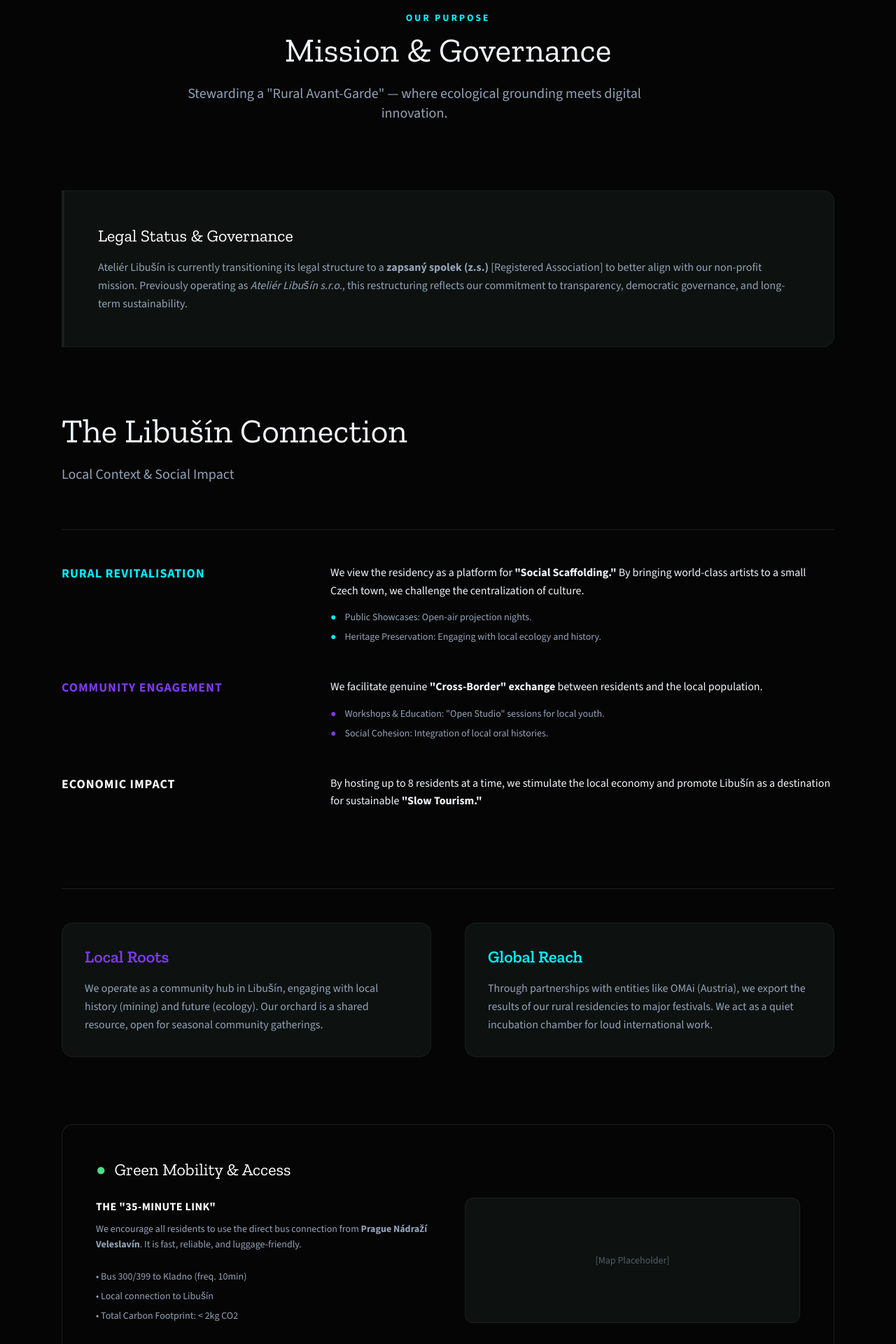
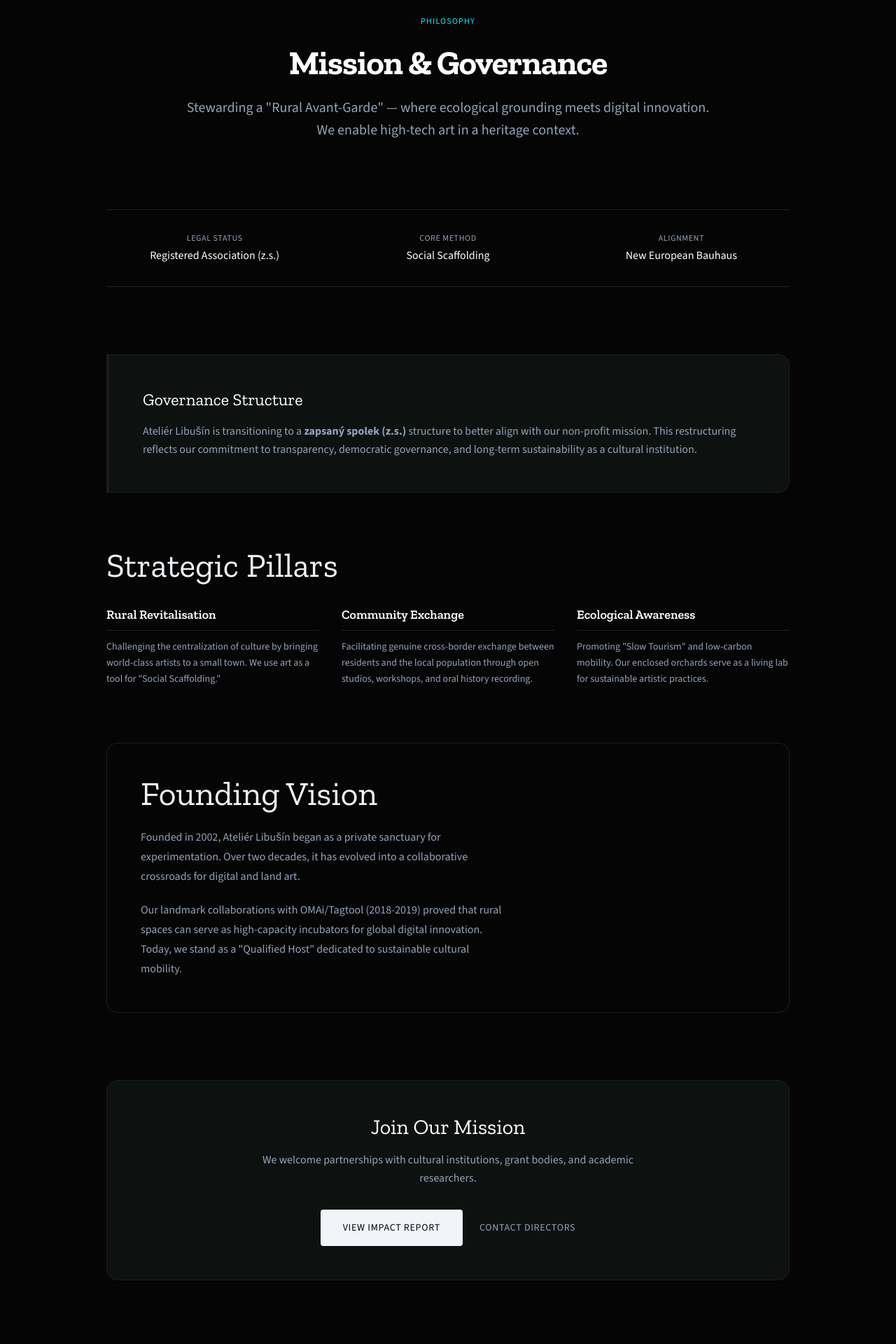
Before and after one commit to dberzon/atelier-libusin-site, a Next.js app: page /mission in a window 1280 px wide. Shown: the part 120-2040 px from the top of the page at 70% size. Built offline with nearby package versions, Linux system fonts and the light colour scheme.

Commit message:
feat: Add new content pages for timeline, contact, hosts, mission, and residency.

```diff
--- a/app/contact/page.tsx
+++ b/app/contact/page.tsx
@@ -1,48 +1,57 @@
+import type { Metadata } from 'next'
 import SectionHeader from '../../components/ui/SectionHeader'
 import LinkButton from '../../components/ui/LinkButton'
+import FeatureCard from '../../components/ui/FeatureCard'
 
-export const metadata = { title: 'Contact — Ateliér Libušín' }
+export const metadata: Metadata = { title: 'Contact — Ateliér Libušín' }
 
 export default function Contact() {
     return (
-        <div className="container max-w-4xl mx-auto px-6 py-24 space-y-16">
+        <div className="container max-w-5xl mx-auto px-6 py-24 space-y-24">
+
+            {/* Header */}
             <SectionHeader
-                eyebrow="Get in Touch"
-                title="Contact Us"
-                subtitle="For general inquiries, press, and partnerships."
+                eyebrow="Information"
+                title="Visit & Contact"
+                subtitle="Reach out for partnerships, visits, or general inquiries."
                 align="center"
             />
 
-            <div className="grid md:grid-cols-2 gap-12">
-                {/* General Info */}
-                <div className="space-y-8">
-                    <div className="p-8 rounded-2xl bg-[var(--bg-panel)] border border-white/5">
-                        <h3 className="text-xl font-serif text-white mb-4">General Inquiries</h3>
-                        <p className="text-[var(--text-muted)] mb-6">
-                            For questions about the residency program or visiting the site.
-                        </p>
-                        <a href="mailto:info@atelierlibusin.cz" className="text-[var(--brand)] hover:underline text-lg">info@atelierlibusin.cz</a>
-                    </div>
+            {/* Contact Blocks */}
+            <div className="grid md:grid-cols-3 gap-8">
+                <FeatureCard
+                    title="General Inquiries"
+                    description="For questions about the site, partnerships, or scheduling a visit."
+                    href="mailto:berzon73@gmail.com"
+                    icon={<span className="text-2xl">✉️</span>}
+                />
+                <FeatureCard
+                    title="Location"
+                    description="Libušín, Central Bohemia. 35 mins from Prague (Bus 300/399 from Nádraží Veleslavín)."
+                    href="https://maps.app.goo.gl/placeholder"
+                    icon={<span className="text-2xl">📍</span>}
+                />
+                <FeatureCard
+                    title="Press Office"
+                    description="Download our press kit or request hi-res documentation."
+                    href="/press"
+                    icon={<span className="text-2xl">🗞️</span>}
+                />
+            </div>
 
-                    <div className="p-8 rounded-2xl bg-[var(--bg-panel)] border border-white/5">
-                        <h3 className="text-xl font-serif text-white mb-4">Location</h3>
-                        <address className="not-italic text-[var(--text-muted)] space-y-2">
-                            <p>Ateliér Libušín</p>
-                            <p>Libušín, Czech Republic</p>
-                            <p className="text-sm opacity-60 mt-4">35 mins from Prague (Metro A / Bus)</p>
-                        </address>
-                    </div>
+            {/* Application CTA */}
+            <section className="bg-[var(--bg-panel)] rounded-2xl p-12 border border-white/5 text-center space-y-8">
+                <div>
+                    <h2 className="text-3xl font-serif text-white mb-4">Applying for Residency?</h2>
+                    <p className="text-[var(--text-muted)] max-w-xl mx-auto">
+                        We accept applications exclusively through our online portal. Please do not send portfolios via email.
+                    </p>
                 </div>
-
-                {/* Application CTA */}
-                <div className="flex flex-col justify-center p-8 rounded-2xl bg-gradient-to-br from-[var(--bg-panel)] to-[var(--bg-deep)] border border-[var(--brand)]/20 text-center">
-                    <h3 className="text-2xl font-serif text-white mb-4">Applying for Residency?</h3>
-                    <p className="text-[var(--text-muted)] mb-8">
-                        Please use our dedicated application portal for all residency requests.
-                    </p>
+                <div className="flex justify-center">
                     <LinkButton href="/apply" variant="primary">Go to Application</LinkButton>
                 </div>
-            </div>
+            </section>
+
         </div>
     )
 }
--- a/app/mission/page.tsx
+++ b/app/mission/page.tsx
@@ -1,5 +1,6 @@
 import type { Metadata } from 'next'
 import SectionHeader from '../../components/ui/SectionHeader'
+import LinkButton from '../../components/ui/LinkButton'
 
 export const metadata: Metadata = {
     title: 'Mission & Governance — Ateliér Libušín',
@@ -8,141 +9,97 @@ export const metadata: Metadata = {
 
 export default function Mission() {
     return (
-        <div className="container max-w-6xl mx-auto px-6 py-24 space-y-24">
+        <div className="container max-w-5xl mx-auto px-6 py-24 space-y-24">
 
-            {/* Header */}
-            <SectionHeader
-                eyebrow="Our Purpose"
-                title="Mission & Governance"
-                subtitle='Stewarding a "Rural Avant-Garde" — where ecological grounding meets digital innovation.'
-                align="center"
-            />
+            {/* 1. Hero-Lite Header */}
+            <div className="text-center max-w-3xl mx-auto space-y-6">
+                <span className="text-[var(--brand)] font-medium tracking-widest uppercase text-xs">Philosophy</span>
+                <h1 className="text-4xl md:text-5xl font-serif font-bold text-white">Mission & Governance</h1>
+                <p className="text-xl text-[var(--text-muted)] leading-relaxed">
+                    Stewarding a "Rural Avant-Garde" — where ecological grounding meets digital innovation. We enable high-tech art in a heritage context.
+                </p>
+            </div>
+
+            {/* 2. Key Points Strip */}
+            <div className="grid grid-cols-1 md:grid-cols-3 gap-6 py-8 border-y border-white/10">
+                <div className="space-y-1 md:text-center">
+                    <span className="block text-xs uppercase text-[var(--text-muted)] tracking-wider">Legal Status</span>
+                    <span className="block text-white font-medium">Registered Association (z.s.)</span>
+                </div>
+                <div className="space-y-1 md:text-center">
+                    <span className="block text-xs uppercase text-[var(--text-muted)] tracking-wider">Core Method</span>
+                    <span className="block text-white font-medium">Social Scaffolding</span>
+                </div>
+                <div className="space-y-1 md:text-center">
+                    <span className="block text-xs uppercase text-[var(--text-muted)] tracking-wider">Alignment</span>
+                    <span className="block text-white font-medium">New European Bauhaus</span>
+                </div>
+            </div>
+
+            {/* 3. Main Sections */}
+            <div className="space-y-20">
 
                 {/* Governance Statement */}
                 <section className="bg-[var(--bg-panel)] border-l-4 border-[var(--brand)] p-8 md:p-12 rounded-r-2xl border-y border-r border-white/5">
-                <h2 className="text-2xl font-serif text-white mb-4">Legal Status & Governance</h2>
+                    <h2 className="text-2xl font-serif text-white mb-4">Governance Structure</h2>
                     <p className="text-[var(--text-muted)] leading-relaxed">
-                    Ateliér Libušín is currently transitioning its legal structure to a <strong>zapsaný spolek (z.s.)</strong> [Registered Association]
-                    to better align with our non-profit mission. Previously operating as <em>Ateliér Libušín s.r.o.</em>, this restructuring reflects our commitment to transparency, democratic governance,
-                    and long-term sustainability.
+                        Ateliér Libušín is transitioning to a <strong>zapsaný spolek (z.s.)</strong> structure to better align with our non-profit mission.
+                        This restructuring reflects our commitment to transparency, democratic governance, and long-term sustainability as a cultural institution.
                     </p>
                 </section>
 
-            {/* Local Context Block */}
+                {/* Strategic Pillars */}
                 <section>
-                <div className="border-b border-white/10 pb-4 mb-12">
-                    <SectionHeader
-                        title="The Libušín Connection"
-                        subtitle="Local Context & Social Impact"
-                        className="mb-0"
-                    />
-                </div>
-
-                <div className="grid gap-12">
-                    {/* Rural Revitalisation */}
-                    <div className="grid md:grid-cols-[1fr_2fr] gap-6">
-                        <div className="text-[var(--brand)] font-bold text-lg uppercase tracking-wider">Rural Revitalisation</div>
-                        <div>
-                            <p className="text-[var(--text-main)] mb-4">
-                                We view the residency as a platform for <strong>"Social Scaffolding."</strong> By bringing world-class artists to a small Czech town, we challenge the centralization of culture.
-                            </p>
-                            <ul className="space-y-2 text-[var(--text-muted)] text-sm">
-                                <li className="flex gap-3"><span className="text-[var(--brand)]">●</span> Public Showcases: Open-air projection nights.</li>
-                                <li className="flex gap-3"><span className="text-[var(--brand)]">●</span> Heritage Preservation: Engaging with local ecology and history.</li>
-                            </ul>
-                        </div>
-                    </div>
-
-                    {/* Community Engagement */}
-                    <div className="grid md:grid-cols-[1fr_2fr] gap-6">
-                        <div className="text-[var(--accent)] font-bold text-lg uppercase tracking-wider">Community Engagement</div>
-                        <div>
-                            <p className="text-[var(--text-main)] mb-4">
-                                We facilitate genuine <strong>"Cross-Border" exchange</strong> between residents and the local population.
-                            </p>
-                            <ul className="space-y-2 text-[var(--text-muted)] text-sm">
-                                <li className="flex gap-3"><span className="text-[var(--accent)]">●</span> Workshops & Education: "Open Studio" sessions for local youth.</li>
-                                <li className="flex gap-3"><span className="text-[var(--accent)]">●</span> Social Cohesion: Integration of local oral histories.</li>
-                            </ul>
-                        </div>
-                    </div>
-
-                    {/* Economic Impact */}
-                    <div className="grid md:grid-cols-[1fr_2fr] gap-6">
-                        <div className="text-white font-bold text-lg uppercase tracking-wider">Economic Impact</div>
-                        <div>
-                            <p className="text-[var(--text-main)] mb-4">
-                                By hosting up to 8 residents at a time, we stimulate the local economy and promote Libušín as a destination for sustainable <strong>"Slow Tourism."</strong>
+                    <SectionHeader title="Strategic Pillars" className="mb-8" />
+                    <div className="grid md:grid-cols-3 gap-8">
+                        <div className="space-y-3">
+                            <h3 className="text-lg font-serif text-white border-b border-white/10 pb-2">Rural Revitalisation</h3>
+                            <p className="text-sm text-[var(--text-muted)] leading-relaxed">
+                                Challenging the centralization of culture by bringing world-class artists to a small town. We use art as a tool for "Social Scaffolding."
                             </p>
                         </div>
-                    </div>
-                </div>
-            </section>
-
-            {/* Philosophy / Pillars */}
-            <section className="grid md:grid-cols-2 gap-12 pt-12 border-t border-white/10">
-                <div className="bg-[var(--bg-panel)] p-8 rounded-2xl border border-white/5">
-                    <h3 className="text-2xl font-serif text-[var(--accent)] mb-4">Local Roots</h3>
-                    <p className="text-[var(--text-muted)] leading-relaxed">
-                        We operate as a community hub in Libušín, engaging with local history (mining) and future (ecology).
-                        Our orchard is a shared resource, open for seasonal community gatherings.
+                        <div className="space-y-3">
+                            <h3 className="text-lg font-serif text-white border-b border-white/10 pb-2">Community Exchange</h3>
+                            <p className="text-sm text-[var(--text-muted)] leading-relaxed">
+                                Facilitating genuine cross-border exchange between residents and the local population through open studios, workshops, and oral history recording.
                             </p>
                         </div>
-                <div className="bg-[var(--bg-panel)] p-8 rounded-2xl border border-white/5">
-                    <h3 className="text-2xl font-serif text-[var(--brand)] mb-4">Global Reach</h3>
-                    <p className="text-[var(--text-muted)] leading-relaxed">
-                        Through partnerships with entities like OMAi (Austria), we export the results of our rural residencies to major festivals.
-                        We act as a quiet incubation chamber for loud international work.
+                        <div className="space-y-3">
+                            <h3 className="text-lg font-serif text-white border-b border-white/10 pb-2">Ecological Awareness</h3>
+                            <p className="text-sm text-[var(--text-muted)] leading-relaxed">
+                                Promoting "Slow Tourism" and low-carbon mobility. Our enclosed orchards serve as a living lab for sustainable artistic practices.
                             </p>
-                </div>
-            </section>
-
-            {/* Green Mobility */}
-            <section className="bg-[var(--bg-deep)] p-8 md:p-12 rounded-2xl border border-white/10">
-                <h2 className="text-2xl font-serif mb-6 flex items-center gap-3 text-white">
-                    <span className="text-[#4ade80]">●</span> Green Mobility & Access
-                </h2>
-                <div className="grid md:grid-cols-2 gap-12">
-                    <div>
-                        <h4 className="font-bold text-white mb-2 uppercase tracking-wide">The "35-Minute Link"</h4>
-                        <p className="text-[var(--text-muted)] text-sm mb-6 leading-relaxed">
-                            We encourage all residents to use the direct bus connection from <strong>Prague Nádraží Veleslavín</strong>.
-                            It is fast, reliable, and luggage-friendly.
-                        </p>
-                        <ul className="text-sm space-y-2 text-[var(--text-muted)]">
-                            <li>• Bus 300/399 to Kladno (freq. 10min)</li>
-                            <li>• Local connection to Libušín</li>
-                            <li>• Total Carbon Footprint: &lt; 2kg CO2</li>
-                        </ul>
-                    </div>
-                    <div className="bg-[var(--bg-panel)] rounded-xl border border-white/5 flex items-center justify-center min-h-[150px]">
-                        <span className="text-[var(--text-muted)] opacity-50 text-sm">[Map Placeholder]</span>
                         </div>
                     </div>
                 </section>
 
                 {/* Founders' Vision */}
-            <section className="pt-24 border-t border-white/10">
-                <SectionHeader
-                    title="Founders' Vision"
-                    subtitle="From Private Studio to European Hub."
-                    className="mb-12"
-                />
+                <section className="bg-[var(--bg-deep)] p-8 md:p-12 rounded-2xl border border-white/10">
+                    <SectionHeader title="Founding Vision" className="mb-6" />
+                    <div className="prose prose-invert max-w-none text-[var(--text-muted)] font-light">
+                        <p className="mb-4">
+                            Founded in 2002, Ateliér Libušín began as a private sanctuary for experimentation. Over two decades, it has evolved into a collaborative crossroads for digital and land art.
+                        </p>
+                        <p>
+                            Our landmark collaborations with OMAi/Tagtool (2018-2019) proved that rural spaces can serve as high-capacity incubators for global digital innovation.
+                            Today, we stand as a "Qualified Host" dedicated to sustainable cultural mobility.
+                        </p>
+                    </div>
+                </section>
 
-                <div className="prose prose-lg prose-invert max-w-4xl text-[var(--text-muted)] font-light leading-relaxed">
-                    <p className="mb-8">
-                        Founded in 2002, Ateliér Libušín began as a private sanctuary for artistic experimentation.
-                        Over two decades, what started as a personal atelier has naturally evolved into a collaborative crossroads.
+            </div>
+
+            {/* 4. CTA Block */}
+            <section className="bg-[var(--bg-panel)] rounded-2xl p-12 border border-white/5 text-center space-y-8">
+                <div>
+                    <h2 className="text-3xl font-serif text-white mb-4">Join Our Mission</h2>
+                    <p className="text-[var(--text-muted)] max-w-xl mx-auto">
+                        We welcome partnerships with cultural institutions, grant bodies, and academic researchers.
                     </p>
-                    <h3 className="text-white text-xl font-normal mt-12 mb-4">The Digital and Land Art Synthesis</h3>
-                    <p className="mb-8">
-                        Our journey reached a turning point in 2018/2019 through landmark collaborations with OMAi/Tagtool.
-                        These milestones proved that rural spaces can serve as high-capacity incubators for global digital innovation.
-                    </p>
-                    <h3 className="text-white text-xl font-normal mt-12 mb-4">Commitment for 2025</h3>
-                    <p>
-                        As we align our operations with the <strong>New European Bauhaus</strong>, Ateliér Libušín stands as a "Qualified Host" dedicated to sustainable cultural mobility.
-                    </p>
+                </div>
+                <div className="flex flex-col md:flex-row gap-6 justify-center">
+                    <LinkButton href="/impact" variant="primary">View Impact Report</LinkButton>
+                    <LinkButton href="/contact" variant="ghost">Contact Directors</LinkButton>
                 </div>
             </section>
 
--- a/app/timeline/page.tsx
+++ b/app/timeline/page.tsx
@@ -1,13 +1,14 @@
 import SectionHeader from '../../components/ui/SectionHeader'
+import type { Metadata } from 'next'
 
-export const metadata = { title: 'Timeline — Ateliér Libušín' }
+export const metadata: Metadata = { title: 'Timeline — Ateliér Libušín' }
 
 export default function Timeline() {
     const milestones = [
-        { year: '2025', title: 'European Green Deal Alignment', desc: 'Full implementation of "Green Mobility" incentives and slow travel policies.' },
-        { year: '2024', title: 'Launch of "Green Mobility" Corridor', desc: 'Partnership with regional transit for the 35-minute Prague link.' },
-        { year: '2023', title: 'Qualified Host Status', desc: 'Officially recognized by Creative Europe for residency support.' },
-        { year: '2019', title: 'First "Land Art" Series', desc: 'Inaugural open-air projection mapping festival in the orchard.' },
+        { year: '2025', title: 'EU Green Vision', desc: 'Full alignment with "Green Mobility" incentives and slow travel policies.' },
+        { year: '2024', title: 'Green Link Launch', desc: 'Established 35-minute direct sustainable transport link from Prague.' },
+        { year: '2023', title: 'Qualified Host', desc: 'Officially recognized by Creative Europe for residency support.' },
+        { year: '2019', title: 'Land Art Series', desc: 'Inaugural open-air projection mapping festival in the orchard.' },
         { year: '2015', title: 'Foundation', desc: 'Ateliér Libušín established as an independent cultural station.' }
     ]
 
@@ -20,14 +21,21 @@ export default function Timeline() {
                 align="center"
             />
 
-            <div className="relative border-l border-white/10 ml-6 md:ml-12 pl-8 md:pl-16 space-y-12">
+            <div className="relative border-l-2 border-white/5 ml-4 md:ml-12 pl-8 md:pl-16 space-y-16 py-4">
                 {milestones.map((m, i) => (
                     <div key={i} className="relative group">
-                        <span className="absolute -left-[41px] md:-left-[73px] top-2 w-4 h-4 rounded-full bg-[var(--bg-deep)] border-2 border-[var(--brand)] group-hover:bg-[var(--brand)] transition-colors shadow-[0_0_10px_var(--glow)]"></span>
+                        {/* Timeline Dot */}
+                        <span className="absolute -left-[43px] md:-left-[75px] top-1.5 w-7 h-7 rounded-full bg-[var(--bg-deep)] border-4 border-[var(--bg-panel)] group-hover:border-[var(--brand)] transition-colors duration-500 z-10 box-content"></span>
 
-                        <span className="block text-4xl font-serif text-[var(--brand)] font-bold mb-2 opacity-80">{m.year}</span>
-                        <h3 className="text-2xl font-light text-white mb-2">{m.title}</h3>
-                        <p className="text-[var(--text-muted)] max-w-xl leading-relaxed">{m.desc}</p>
+                        <div className="flex flex-col md:flex-row md:items-baseline md:gap-8">
+                            <span className="text-3xl font-serif text-[var(--brand)] font-bold mb-1 md:mb-0 w-24 flex-shrink-0">{m.year}</span>
+                            <div>
+                                <h3 className="text-lg font-bold text-white mb-1 group-hover:text-[var(--brand)] transition-colors">{m.title}</h3>
+                                <p className="text-[var(--text-muted)] leading-relaxed text-sm opacity-80 group-hover:opacity-100 transition-opacity">
+                                    {m.desc}
+                                </p>
+                            </div>
+                        </div>
                     </div>
                 ))}
             </div>
```
Also changed, not shown: app/hosts/page.tsx (+51 -8 lines), app/residency/page.tsx (+74 -34 lines). Lines whose indentation alone changed are shown as unchanged.
